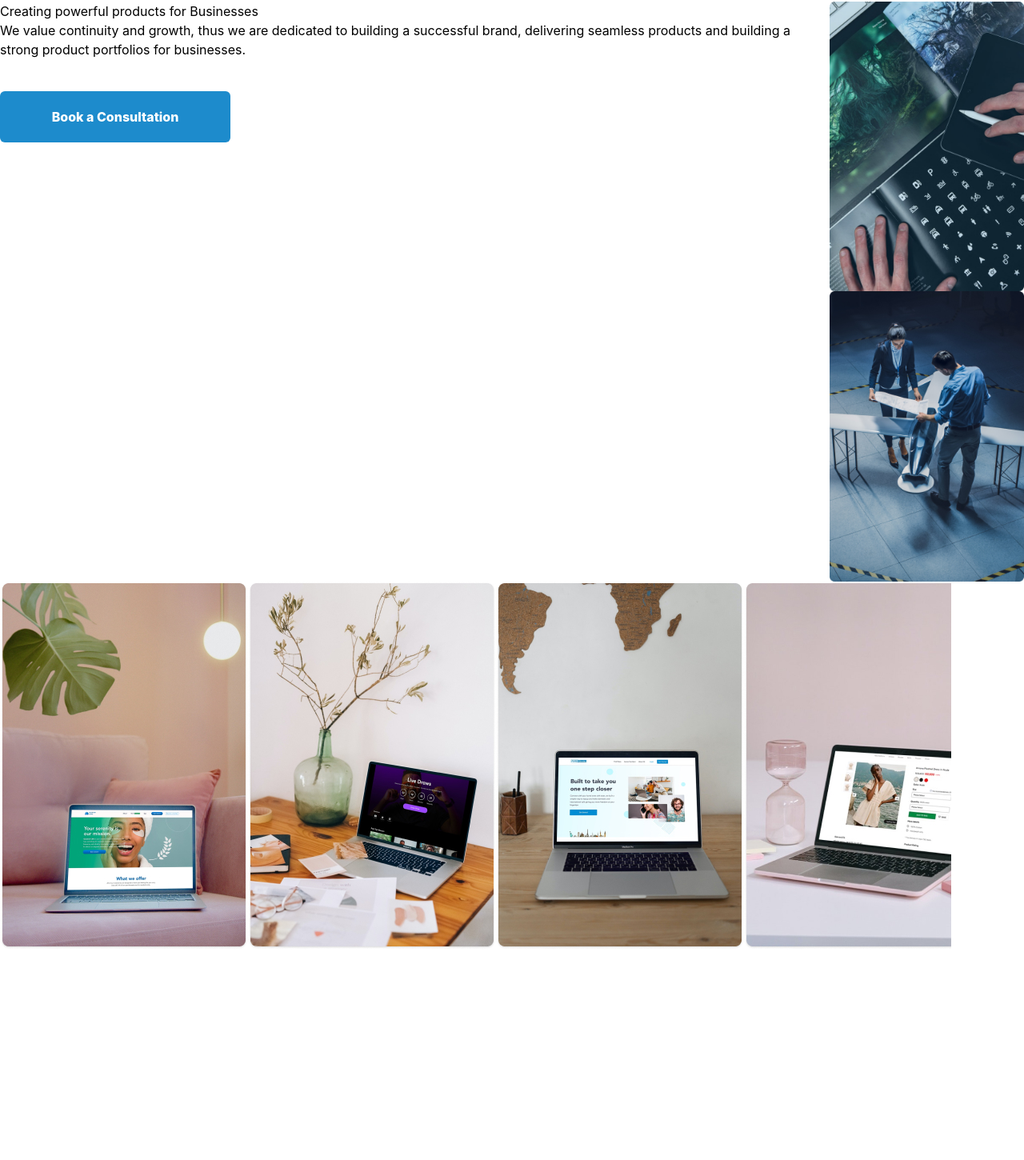
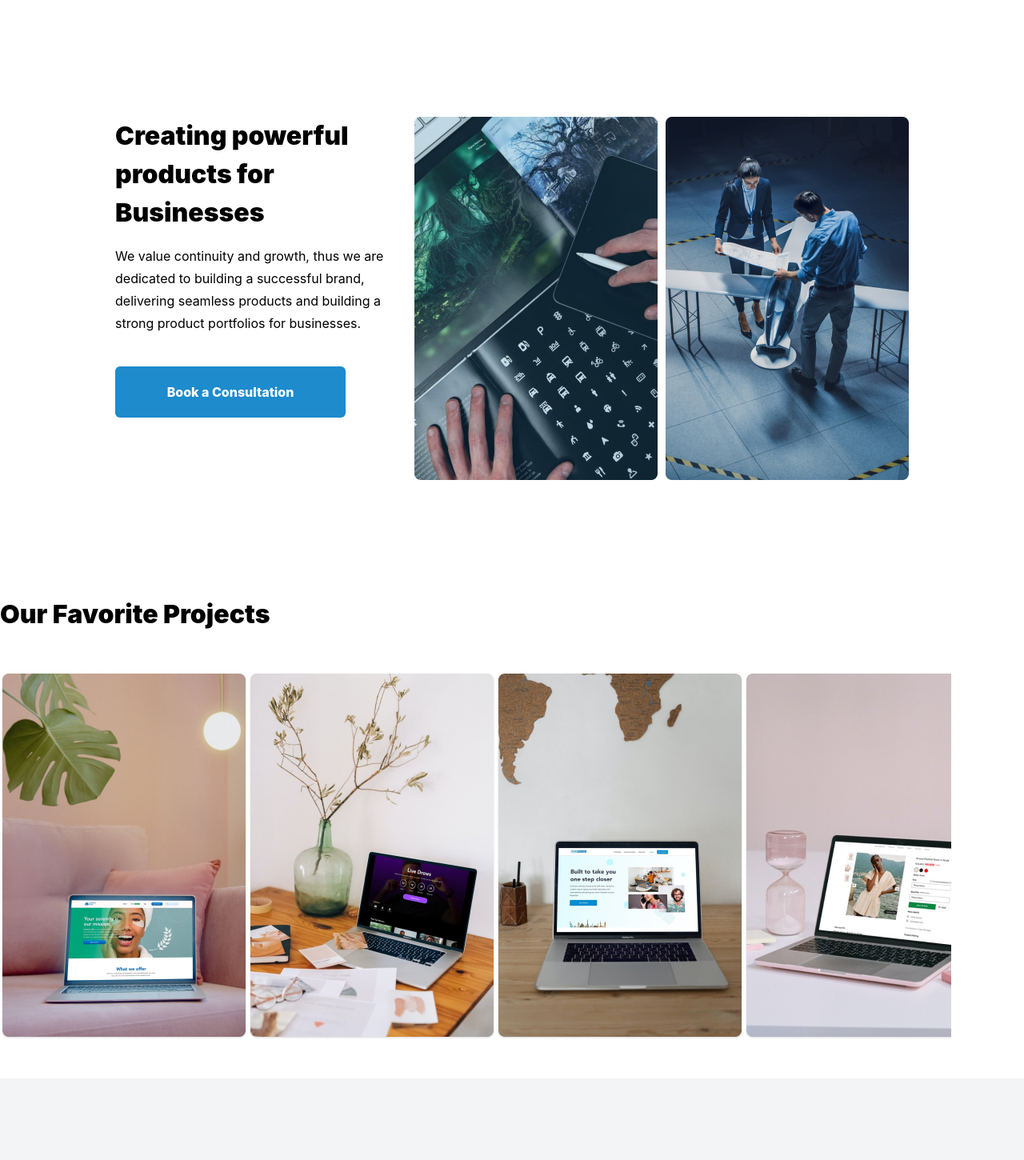
Before and after one commit to citidigital/ct-digital-website, a React (Create React App) app: page / in a window 1280 px wide. Shown: the part 1865-3315 px from the top of the page at 80% size. Before the commit the page ends 3052 px from the top, so only its background shows below. Built offline with nearby package versions, Linux system fonts and the light colour scheme.

Commit message:
landingPage version4

```diff
--- a/src/LandingPage/LandingPage.js
+++ b/src/LandingPage/LandingPage.js
@@ -1,5 +1,6 @@
 import React from "react";
 import Header from "../Components/Header";
+import Footer from "../Components/Footer";
 import {ReactComponent as LPImage} from './lpImage.svg';
 import BookConsult from "../Components/BookConsult";
 
@@ -86,13 +87,13 @@ const LandingPage = () => {
                     <BookConsult />
                 </div>
             </div>
-            <div className="flex">
-                <div>
-                    <h2>Creating powerful products for Businesses</h2>
-                    <p>We value continuity and growth, thus we are dedicated to building a successful brand,  delivering seamless products and building a  strong product portfolios for businesses.</p>
+            <div className="flex  p-36 justify-between">
+                <div className="w-96">
+                    <h2 className="text-3.5xl font-black w-fit">Creating powerful products for Businesses</h2>
+                    <p className="text-base font-normal mt-4 leading-7">We value continuity and growth, thus we are dedicated to building a successful brand,  delivering seamless products and building a  strong product portfolios for businesses.</p>
                     <BookConsult />
                 </div>
-                <div>
+                <div className="flex w-634px justify-between">
                     <div>
                         <img src={CreatingOne} alt="Creative pages"/>
                     </div>
@@ -102,13 +103,16 @@ const LandingPage = () => {
                 </div>
             </div>
 
-            <div className="flex">
-                <div><img src={ProjectOne} alt="Project One" /></div>
-                <div><img src={ProjectTwo} alt="Project Two" /></div>
-                <div><img src={ProjectThree} alt="Project Three" /></div>
-                <div><img src={ProjectFour} alt="Project Four" /></div>
+            <div>
+                <h2 className="text-3.5xl font-black w-fit">Our Favorite Projects</h2>
+                <div className="flex my-12">
+                    <div><img src={ProjectOne} alt="Project One" /></div>
+                    <div><img src={ProjectTwo} alt="Project Two" /></div>
+                    <div><img src={ProjectThree} alt="Project Three" /></div>
+                    <div><img src={ProjectFour} alt="Project Four" /></div>
+                </div>
             </div>
-
+            <Footer />
         </div>
     );
 }
--- a/tailwind.config.js
+++ b/tailwind.config.js
@@ -17,7 +17,8 @@ module.exports = {
       },
       width:{
         '507px':'507px',
-        '579px':'579px'
+        '579px':'579px',
+        '634px':'634px'
       },
       height:{
         '465px':'465px'
```
